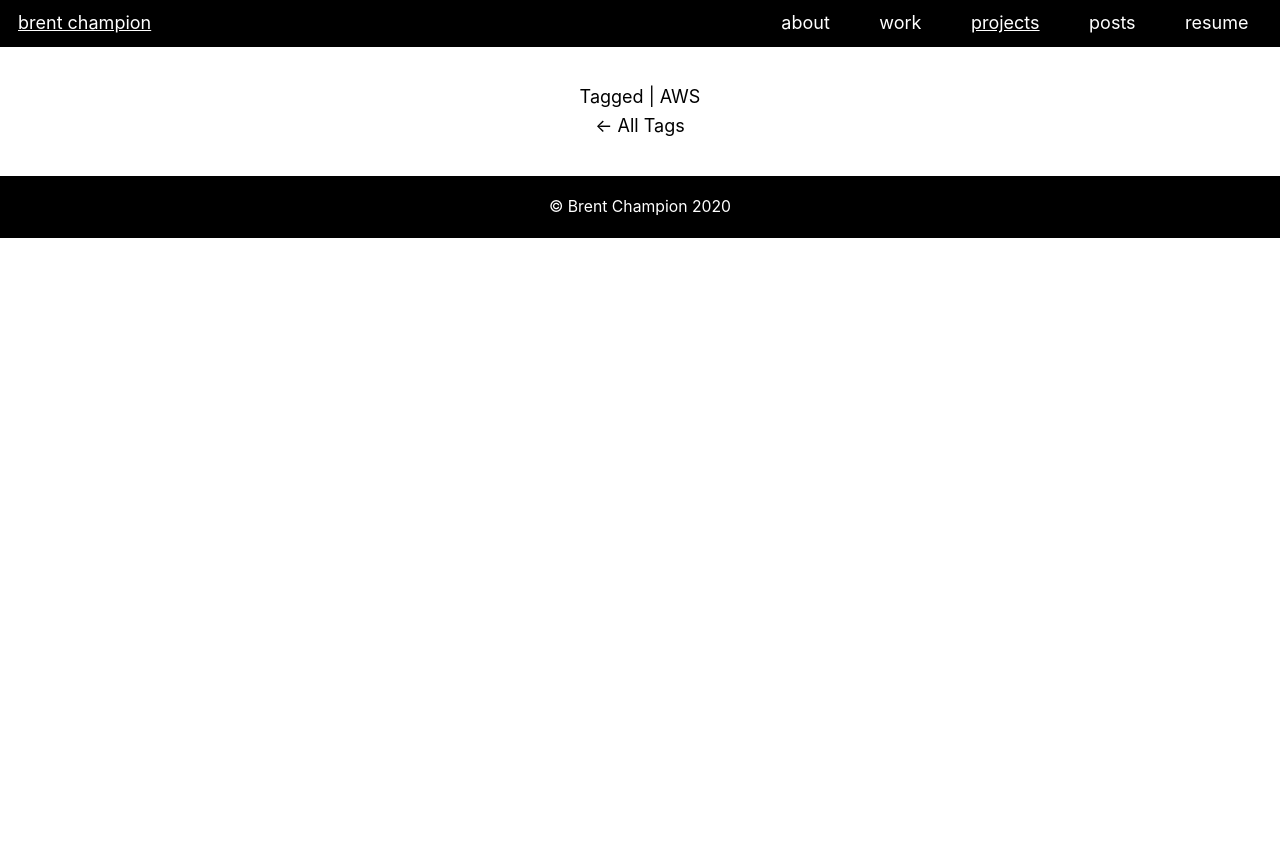
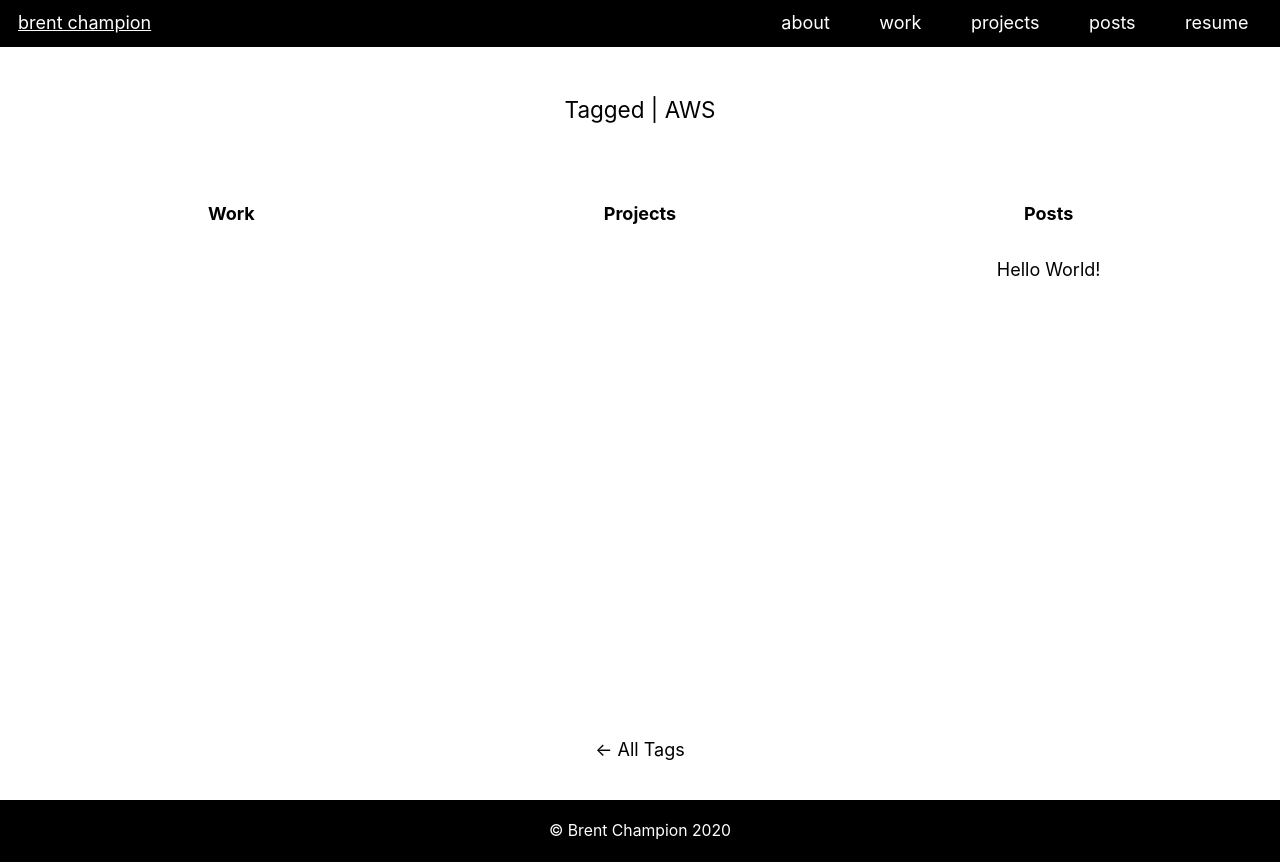
Before and after one commit to bchampp/portfolio, a Next.js app: page /tags/AWS in a window 1280 px wide. Before the commit the page ends 800 px from the top, so only its background shows below. Built offline with nearby package versions, Linux system fonts and the light colour scheme.

Commit message:
almost finished tagging engine

```diff
--- a/components/data.tsx
+++ b/components/data.tsx
@@ -5,8 +5,7 @@ import { parseISO, format } from 'date-fns';
 import utilStyles from '../styles/utils.module.css';
 import { List, AnimatedList } from './list';
 
-export default function Data({ type, filters, data }) {
-	console.log( );
+export default function Data({ style, type, filters, data }) {
 	let cleanData: Array<any>;
 
 	if (data) {
@@ -28,7 +27,7 @@ export default function Data({ type, filters, data }) {
 		});
 		return (
 			<div>
-				{type == 'posts' || type == 'tags' ? (
+				{style == 'posts' || style == 'tags' ? (
 					// <List data={cleanData} filters={filters} type={type}/>a
 					<List type={type} filters={filters} data={cleanData} />
 				) : (
--- a/components/list/Item.tsx
+++ b/components/list/Item.tsx
@@ -9,7 +9,6 @@ const shouldFlip = index => (prev, current) =>
     index === prev || index === current;
 
 export default function Item({ data, index, onClick }) {
-    console.log(data);
     return (
         <Flipped
             flipId={createCardFlipId(index)}
@@ -26,7 +25,7 @@ export default function Item({ data, index, onClick }) {
                             delayUntil={createCardFlipId(index)}
                         >
                         </Flipped>
-                        <div>
+                        <div className="w-full">
                             <Flipped
                                 flipId={`description-${index}-${data.title}`}
                                 stagger="card-content"
@@ -43,18 +42,29 @@ export default function Item({ data, index, onClick }) {
                                 shouldFlip={shouldFlip(index)}
                                 delayUntil={createCardFlipId(index)}
                             >
-                                <div className="text-sm"><Date startDate={data.startDate} endDate={data.endDate} /></div>
+                                <div className="text-sm float-right"><Date startDate={data.startDate} endDate={data.endDate} /></div>
                             </Flipped>
+
+                        <div style={{flexBasis: '100%', height: '0'}}></div>
+                        <Flipped
+                                flipId={`description-${index}-${data.title}`}
+                                stagger="card-content"
+                                shouldFlip={shouldFlip(index)}
+                                delayUntil={createCardFlipId(index)}
+                            >
+                                <div className="text-sm">{data.position}</div>
+                            </Flipped>
+
                             {data.tags &&
-                                <>
+                                <div>
                                     <Flipped
                                         flipId={`description-${index}-${data.title}`}
                                         stagger="card-content"
                                         shouldFlip={shouldFlip(index)}
                                         delayUntil={createCardFlipId(index)}
                                     >
-                                        <div className="text-md flex justify-around">
-                                            {data.tags.slice(0, 2).map(tag =>
+                                        <div className="text-md flex">
+                                            {data.tags.map(tag =>
                                                 <div className="bg-red-200 px-4 m-2 rounded">
                                                     <Link href={`/tags/${tag}`}>
                                                         <a>{tag}</a>
@@ -64,7 +74,7 @@ export default function Item({ data, index, onClick }) {
                                             }
                                         </div>
                                     </Flipped>
-                                </>
+                                </div>
                             }
                         </div>
                     </div>
--- a/components/search.tsx
+++ b/components/search.tsx
@@ -13,7 +13,6 @@ const useStyles = makeStyles((theme) => ({
 
 export default function Search({setFilter, options}) {
   const classes = useStyles();
-  console.log(options);
   const handleChange = (e, values) => {
       let tags = [];
       values.forEach(value => {
--- a/content/work/acoutera.md
+++ b/content/work/acoutera.md
@@ -3,8 +3,8 @@ title: 'Acoutera'
 startDate: '2020-05-01'
 endDate: '2020-08-31'
 image: '/images/work/acoutera/logo.png'
-tags: ['react', 'express', 'mongodb', 'node', 'mongodb']
-description: ['Full Stack Engineer', 'MERN Stack', 'blasdfasf']
+tags: ['react', 'express', 'mongodb', 'node']
+position: 'Software Engineering Intern'
 post: '/posts/acoutera'
 ---
 
--- a/content/work/caseware.md
+++ b/content/work/caseware.md
@@ -2,7 +2,8 @@
 title: 'CaseWare International'
 startDate: '2020-09-08'
 endDate: 'present'
-tags: ['AWS', 'Java', 'Angular']
+tags: ['aws', 'java', 'angular']
+position: 'Software Developer Intern'
 description: ['blah', 'blahasd', 'blasdfasf']
 
 ---
--- a/content/work/formula.md
+++ b/content/work/formula.md
@@ -3,6 +3,7 @@ title: 'Queens Formula SAE'
 startDate: '2017-09-25'
 endDate: '2020-09-01'
 tags: ['c++', 'pcb', 'control-system']
+position: 'Electrical Lead'
 description: ['blah', 'blahasd', 'blasdfasf']
 
 ---
--- a/content/work/queens.md
+++ b/content/work/queens.md
@@ -4,7 +4,7 @@ startDate: '2019-09-08'
 endDate: '2020-12-05'
 tags: ['c++', 'data structures']
 description: ['blah', 'blahasd', 'blasdfasf']
-
+position: 'Data Structures and Algorithms Course TA'
 ---
 
 Acoutera
--- a/content/work/rcvlab.md
+++ b/content/work/rcvlab.md
@@ -3,6 +3,7 @@ title: 'Robotic Computer Vision Research Lab'
 startDate: '2019-05-01'
 endDate: '2020-01-01'
 tags: ['c++', 'opencv']
+position: 'Software Intern'
 description: ['blah', 'blahasd', 'blasdfasf']
 ---
 
--- a/lib/content.tsx
+++ b/lib/content.tsx
@@ -106,13 +106,20 @@ export default class Content {
 
 function removeDuplicates(array: Array<any>): Array<any> {
     var a = array.concat();
-    for(var i=0; i<a.length; ++i) {
-        for(var j=i+1; j<a.length; ++j) {
-            if(a[i] === a[j])
+    for (var i = 0; i < a.length; ++i) {
+        for (var j = i + 1; j < a.length; ++j) {
+            if (a[i].name === a[j].name)
                 a.splice(j--, 1);
         }
     }
-    return a;
+
+    return a.sort((a, b) => {
+        if (a.count < b.count) {
+            return 1;
+        } else {
+            return -1;
+        }
+    });
 }
 
 export function getAllTags(): Array<string> {
@@ -120,17 +127,16 @@ export function getAllTags(): Array<string> {
     const workTags = new Content('work').getAllTags() || [];
     const projectTags = new Content('projects').getAllTags() || [];
     const postTags = new Content('posts').getAllTags() || [];
-    return removeDuplicates(tags.concat(workTags, projectTags, postTags));
+    return removeDuplicates(tags.concat(workTags, projectTags, postTags))
 }
 
-export function getAllTagIds(){
+export function getAllTagIds() {
     const raw_tags = getAllTags(); // [{name: 'c++', count: 5}, {}...etc.]
 
     let tagNames = [];
     raw_tags.forEach(tag => {
         tagNames.push(tag.name);
     })
-    console.log(tagNames);
 
     let tags = tagNames.map(tag => {
         return {
@@ -139,6 +145,5 @@ export function getAllTagIds(){
             }
         }
     })
-    console.log(tags);
     return tags;
 }
--- a/pages/tags/[id].tsx
+++ b/pages/tags/[id].tsx
@@ -1,27 +1,17 @@
-import Link from 'next/link';
-import Layout from '../../components/layout'
-import Head from 'next/head'
 import { getAllTagIds } from '../../lib/content';
+import Tags from '.';
+import Content, { getAllTags } from '../../lib/content';
 
-const title = 'brent champion | ';
+const title = 'Tagged | ';
 
 export default function Tagged({tag, work, projects, posts }) {
   return (
-    <Layout page='projects'>
-      <Head>
-        <title>brent champion | {tag}</title>
-      </Head>
-      <h2 className="text-center">Tagged | {tag}</h2>
-      <div className="text-center">
-        <Link href='/tags'><a>&#x2190; All Tags</a></Link>
-      </div>
-    </Layout>
+    <Tags tag={tag} work={work} projects={projects} posts={posts} />
   )
 }
 
 export async function getStaticPaths() {
   const paths = getAllTagIds();
-  console.log(paths);
   return {
     paths,
     fallback: true
@@ -29,16 +19,16 @@ export async function getStaticPaths() {
 }
 
 export async function getStaticProps({ params }) {
-    console.log(params);
-    const tag = params.id;
-    const jobs = [];
-    const projects = [];
-    const posts = [];
+    const query = params.id;
+    const tag = query.split("&");
+    const work = new Content('work').getAllData();
+    const projects = new Content('projects').getAllData();
+    const posts = new Content('posts').getAllData();
 
   return {
     props: {
       tag,
-      jobs,
+      work,
       projects,
       posts
     }
--- a/pages/tags/index.tsx
+++ b/pages/tags/index.tsx
@@ -11,27 +11,32 @@ import ActiveLink from '../../components/activelink';
 
 const title = 'All Tags';
 
-export default function All({ work, projects, posts, tags }) {
-	const [ filters, setFilters ] = useState([]);
+export default function Tags({ tag, work, projects, posts, tags }) {
+	const [filters, setFilters] = useState(tag ? tag : []);
 
 	const handleTagClick = (filter) => {
 		const exists = filters.indexOf(filter);
-		if (exists == -1){
+		if (exists == -1) {
 			setFilters([...filters, filter]);
 		} else {
-			console.log(exists);
 			setFilters(filters.splice(exists, 1))
 		}
 	}
 
 	return (
 		<Layout page="tags">
-			<h3 className="text-center text-xl py-2">{title}</h3>
+			<h3 className="text-center text-xl py-2">
+				{tag ?
+					'Tagged | ' + tag.map(tag => ` ${tag}`)
+					:
+					'All Tags'
+				}
+			</h3>
 			{/* TODO: Cool Animation Here */}
 			<div className="flex px-48 py-4 justify-evenly flex-wrap">
 				{tags && tags.map(tag =>
 					(
-                        <div className="px-2 m-auto my-2 bg-gray-200 rounded hover:bg-gray-500">
+						<div key={tag.name} className="px-2 m-auto my-2 bg-gray-200 rounded hover:bg-gray-500">
 							<div className="hover:cursor-pointer"
 								onClick={() => { handleTagClick(tag.name); window.history.pushState({}, null, `/tags/${tag.name.toLowerCase()}`); }}>{tag.name}</div>
 						</div>
@@ -44,21 +49,38 @@ export default function All({ work, projects, posts, tags }) {
 					<div className="py-6">
 						<Link href='/work'><a className="text-l font-bold">Work</a></Link>
 					</div>
-					<Data type={'tags'} filters={filters} data={work} />
+					<Data type={'work'} style={'tags'} filters={filters} data={work} />
 				</div>
 				<div className="text-center w-1/3">
 					<div className="py-6">
 						<Link href='/projects'><a className="text-l font-bold">Projects</a></Link>
 					</div>
-				<Data type={'tags'} filters={filters} data={projects} />
+					<Data type={'projects'} style={'tags'} filters={filters} data={projects} />
 				</div>
 				<div className="text-center w-1/3">
 					<div className="py-6">
 						<Link href='/posts'><a className="text-l font-bold">Posts</a></Link>
 					</div>
-				<Data type={'tags'} filters={filters} data={posts} />
+					<Data type={'posts'} style={'tags'} filters={filters} data={posts} />
 				</div>
 			</div>
+			{tag ?
+				<div className='text-center hover:underline hover:'>
+					<Link href='/tags'>
+						<a>
+							&larr; All Tags
+						</a>
+					</Link>
+				</div>
+				:
+				<div className='text-center hover:underline hover'>
+					<Link href='/'>
+				<a>
+					&larr; Home
+				</a>
+			</Link>
+				</div>
+			}
 		</Layout>
 	);
 }
--- a/styles/list.css
+++ b/styles/list.css
@@ -16,7 +16,8 @@
     margin-top: 1rem;
   }
   .listItem {
-    width: 100%;
+    width: 80%;
+    margin: auto;
     cursor: pointer;
     overflow: hidden;
     background-color: rgb(250, 250, 250);
```
Lines whose indentation alone changed are shown as unchanged.
